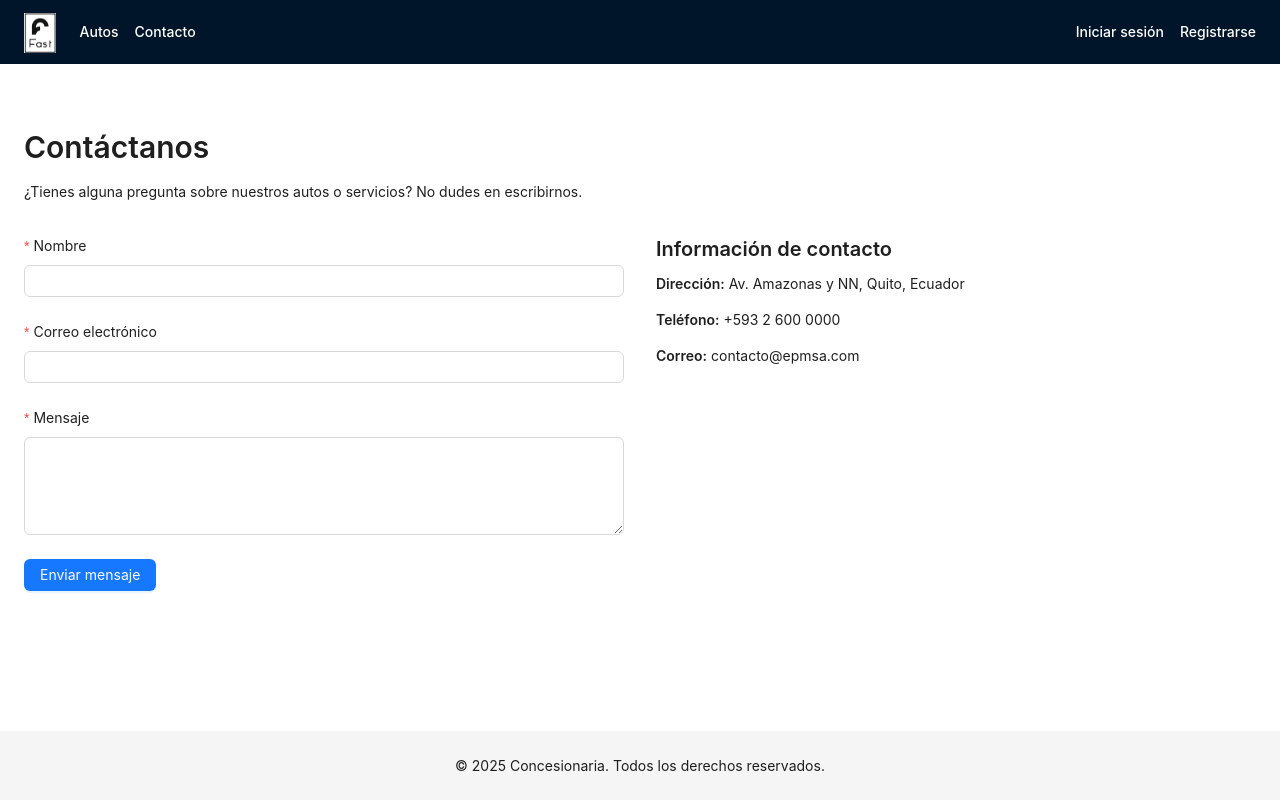
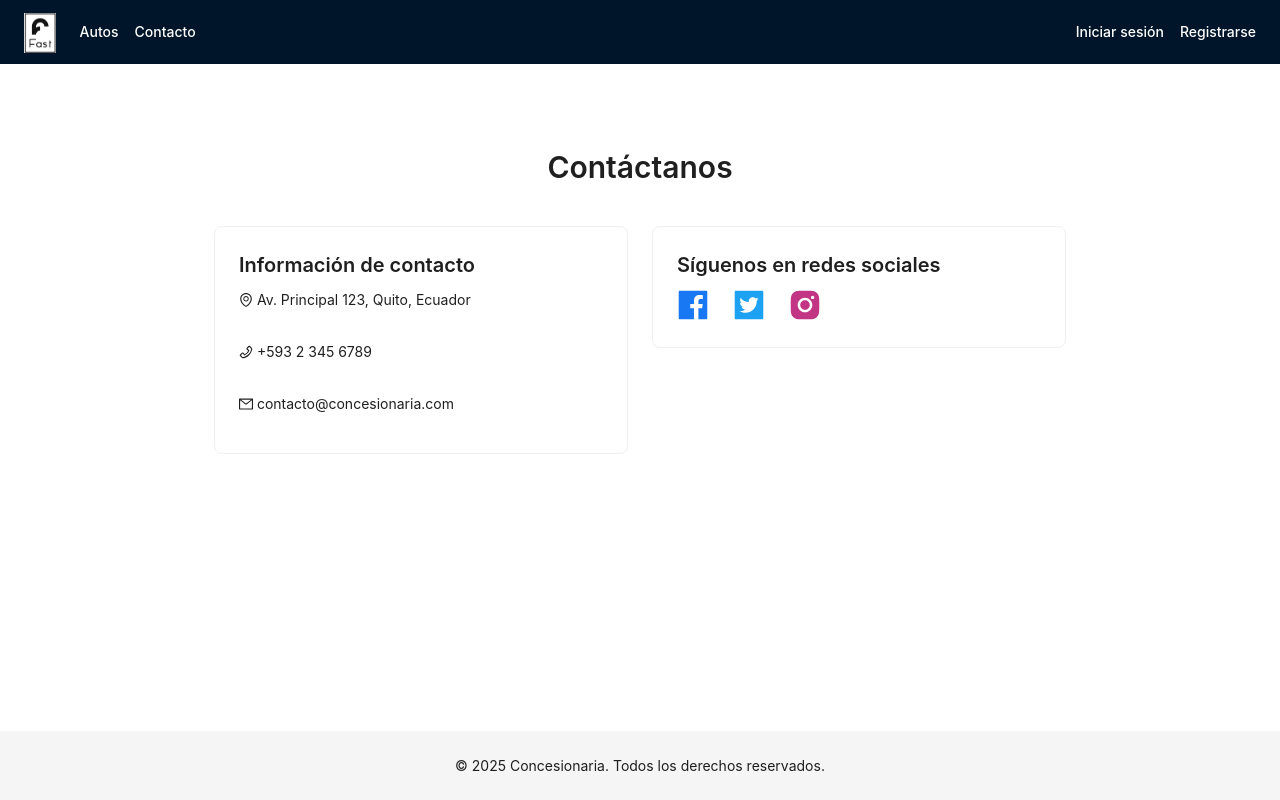
Before and after one commit to KevC17/Frontend-Concesionaria, a React (Vite) app: page /contact in a window 1280 px wide. Built offline with nearby package versions, Linux system fonts and the light colour scheme.

Commit message:
Fix: Contact page

```diff
--- a/src/pages/ContactPage.tsx
+++ b/src/pages/ContactPage.tsx
@@ -1,56 +1,53 @@
-import { Form, Input, Button, Typography, Row, Col, message } from 'antd';
+import { Typography, Row, Col, Card, Space } from 'antd';
+import {
+  MailOutlined,
+  PhoneOutlined,
+  EnvironmentOutlined,
+  FacebookFilled,
+  TwitterSquareFilled,
+  InstagramFilled,
+} from '@ant-design/icons';
 
 const { Title, Paragraph } = Typography;
 
 const ContactPage = () => {
-  const [form] = Form.useForm();
+  return (
+    <div style={{ padding: '60px 24px', maxWidth: 900, margin: '0 auto' }}>
+      <Title level={2} style={{ textAlign: 'center', marginBottom: 40 }}>Contáctanos</Title>
 
-  const handleSubmit = (values: any) => {
-    console.log('Mensaje enviado:', values);
-    message.success('Tu mensaje ha sido enviado. Te contactaremos pronto.');
-    form.resetFields();
-  };
-
-  return (
-    <div style={{ padding: '40px 0' }}>
-      <Title level={2}>Contáctanos</Title>
-      <Paragraph style={{ maxWidth: 600 }}>
-        ¿Tienes alguna pregunta sobre nuestros autos o servicios? No dudes en escribirnos.
-      </Paragraph>
-
-      <Row gutter={32} style={{ marginTop: 32 }}>
+      <Row gutter={[24, 24]}>
         <Col xs={24} md={12}>
-          <Form form={form} layout="vertical" onFinish={handleSubmit}>
-            <Form.Item name="name" label="Nombre" rules={[{ required: true }]}>
-              <Input />
-            </Form.Item>
-            <Form.Item name="email" label="Correo electrónico" rules={[{ required: true, type: 'email' }]}>
-              <Input />
-            </Form.Item>
-            <Form.Item name="message" label="Mensaje" rules={[{ required: true }]}>
-              <Input.TextArea rows={4} />
-            </Form.Item>
-            <Form.Item>
-              <Button type="primary" htmlType="submit">
-                Enviar mensaje
-              </Button>
-            </Form.Item>
-          </Form>
+          <Card bordered>
+            <Title level={4}>Información de contacto</Title>
+            <Space direction="vertical" size="middle">
+              <Paragraph>
+                <EnvironmentOutlined /> Av. Principal 123, Quito, Ecuador
+              </Paragraph>
+              <Paragraph>
+                <PhoneOutlined /> +593 2 345 6789
+              </Paragraph>
+              <Paragraph>
+                <MailOutlined /> contacto@concesionaria.com
+              </Paragraph>
+            </Space>
+          </Card>
         </Col>
 
         <Col xs={24} md={12}>
-          <div>
-            <Title level={4}>Información de contacto</Title>
-            <Paragraph>
-              <strong>Dirección:</strong> Av. Amazonas y NN, Quito, Ecuador
-            </Paragraph>
-            <Paragraph>
-              <strong>Teléfono:</strong> +593 2 600 0000
-            </Paragraph>
-            <Paragraph>
-              <strong>Correo:</strong> contacto@epmsa.com
-            </Paragraph>
-          </div>
+          <Card bordered>
+            <Title level={4}>Síguenos en redes sociales</Title>
+            <Space size="large">
+              <a href="https://facebook.com/concesionaria" target="_blank" rel="noopener noreferrer">
+                <FacebookFilled style={{ fontSize: 32, color: '#1877f2' }} />
+              </a>
+              <a href="https://twitter.com/concesionaria" target="_blank" rel="noopener noreferrer">
+                <TwitterSquareFilled style={{ fontSize: 32, color: '#1da1f2' }} />
+              </a>
+              <a href="https://instagram.com/concesionaria" target="_blank" rel="noopener noreferrer">
+                <InstagramFilled style={{ fontSize: 32, color: '#c13584' }} />
+              </a>
+            </Space>
+          </Card>
         </Col>
       </Row>
     </div>
```
